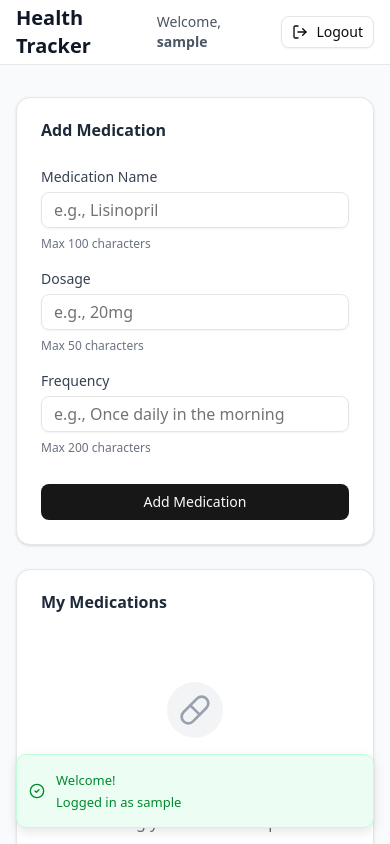
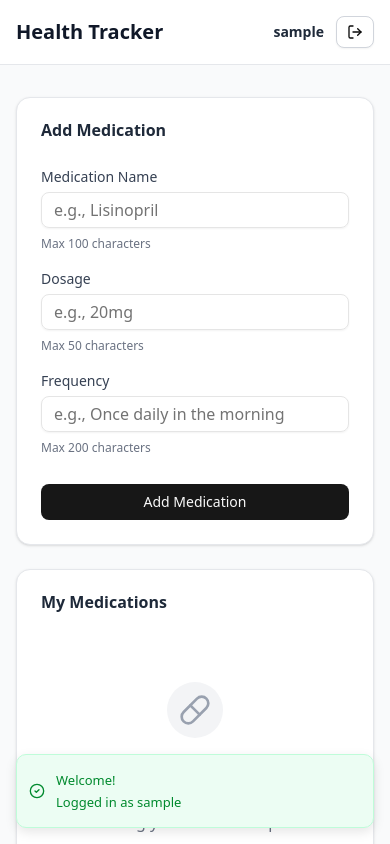
Before and after one commit to jacksonikpe/health-tracker-assessment, a React (Vite) app: page / in a window 390 px wide. Both pictures are taken after typing "Sample" into the empty fields and a click on the button "Login". Shown: the top 844 px of the page. Built offline with nearby package versions, Linux system fonts and the light colour scheme.

Commit message:
style(ui): update header responsivness

```diff
--- a/src/components/auth/Header.tsx
+++ b/src/components/auth/Header.tsx
@@ -8,24 +8,30 @@ interface HeaderProps {
 
 const Header = ({ username, onLogout }: HeaderProps) => {
   return (
-    <header className="bg-white border-b border-gray-200 sticky top-0 z-10">
+    <header className="bg-white border-b border-gray-200 sticky top-0 z-50">
       <div className="max-w-7xl mx-auto px-4 sm:px-6 lg:px-8">
         <div className="flex justify-between items-center h-16">
           <div className="flex items-center">
             <h1 className="text-xl font-bold text-gray-900">Health Tracker</h1>
           </div>
-          <div className="flex items-center gap-4">
-            <span className="text-sm text-gray-600">
+          <div className="flex items-center gap-3 sm:gap-4">
+            <span className="hidden sm:inline text-sm text-gray-600">
               Welcome, <span className="font-semibold">{username}</span>
             </span>
+
+            <span className="sm:hidden text-sm font-semibold text-gray-800">
+              {username}
+            </span>
+
             <Button
               variant="outline"
               size="sm"
               onClick={onLogout}
-              className="gap-2"
+              className="gap-2 border-gray-300 hover:bg-gray-50"
             >
               <LogOut className="h-4 w-4" />
-              Logout
+
+              <span className="hidden sm:inline">Logout</span>
             </Button>
           </div>
         </div>
```
